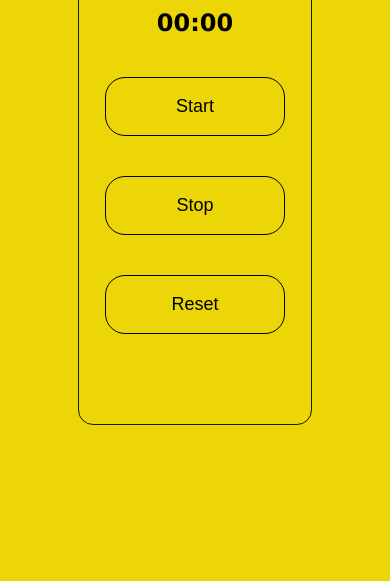
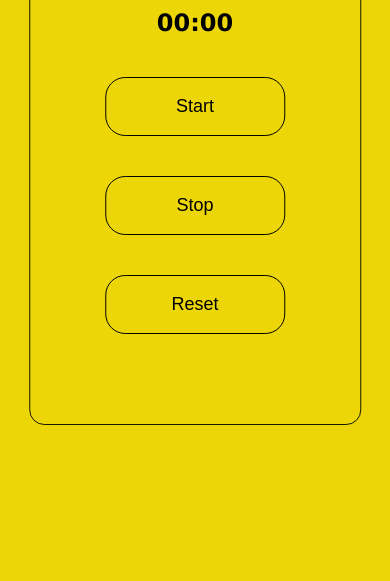
Before and after one commit to hietesh/ninja-timer, a plain HTML site: page index.html in a window 390 px wide. Shown: the part 263-844 px from the top of the page. Drawn offline with Linux system fonts and the light colour scheme.

Commit message:
css fixes

```diff
--- a/css/style.css
+++ b/css/style.css
@@ -71,3 +71,10 @@ body{
         display: block;
     }
 }
+
+@media(max-width:768px){
+
+    .time-app{
+        width: 85%;
+    }
+}
```
